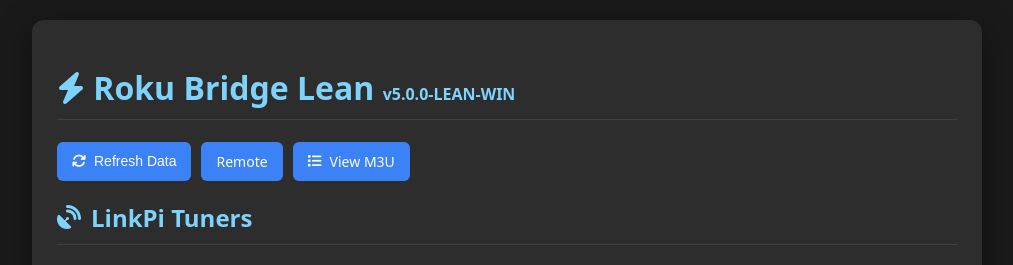
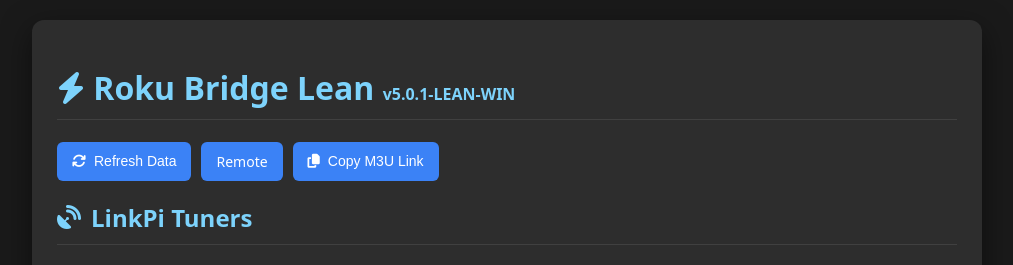
Before and after one commit to nuken/Roku-Bridge-Windows, a Flask app: page /status in a window 1280 px wide. Shown: the top 265 px of the page, without its empty margins (133-1146 px from the left). Run offline with Flask 3, Linux system fonts and the light colour scheme; data that the repository does not hold is empty.

Commit message:
Added Copy M3U Link and Version Number

```diff
--- a/app.py
+++ b/app.py
@@ -37,7 +37,7 @@
 TUNERS = []
 CHANNELS = []
 APP_PORT = 5006
-APP_VERSION = "5.0.0-LEAN-WIN"
+APP_VERSION = "5.0.1-LEAN-WIN"
 
 logging.basicConfig(level=logging.INFO, format='%(asctime)s - %(levelname)s - %(message)s')
 roku_session = requests.Session()
--- a/templates/status.html
+++ b/templates/status.html
@@ -34,7 +34,7 @@
         <div class="top-actions">
             <button class="button" onclick="loadConfig()"><i class="fa-solid fa-sync"></i> Refresh Data</button>
             <a href="/remote" class="button">Remote</a>
-            <a href="/channels.m3u" target="_blank" class="button"><i class="fa-solid fa-list"></i> View M3U</a>
+            <button id="copy-m3u-btn" class="button" onclick="copyM3uLink()"><i class="fa-solid fa-copy"></i> Copy M3U Link</button>
         </div>
 
         <h2><i class="fa-solid fa-satellite-dish"></i> LinkPi Tuners</h2>
@@ -206,6 +206,51 @@
         function deleteItem(key, idx) { if(confirm("Are you sure?")) { config[key].splice(idx, 1); render(); } }
         function closeModal(id) { document.getElementById(id).style.display = 'none'; }
         window.onload = loadConfig;
+
+		// Copy M3U Link to Clipboard (With HTTP Network Fallback)
+        async function copyM3uLink() {
+            const m3uUrl = window.location.origin + '/channels.m3u';
+
+            try {
+                // Try modern API first (works on localhost)
+                if (navigator.clipboard && window.isSecureContext) {
+                    await navigator.clipboard.writeText(m3uUrl);
+                } else {
+                    // Fallback for HTTP network IPs
+                    const textArea = document.createElement("textarea");
+                    textArea.value = m3uUrl;
+                    // Hide the text area off-screen
+                    textArea.style.position = "fixed";
+                    textArea.style.left = "-999999px";
+                    textArea.style.top = "-999999px";
+                    document.body.appendChild(textArea);
+
+                    textArea.focus();
+                    textArea.select();
+
+                    const successful = document.execCommand('copy');
+                    document.body.removeChild(textArea);
+
+                    if (!successful) throw new Error('Fallback copy command failed');
+                }
+
+                // Visual feedback: Temporarily change the button text
+                const btn = document.getElementById('copy-m3u-btn');
+                const originalHtml = btn.innerHTML;
+                btn.innerHTML = '<i class="fa-solid fa-check"></i> Copied!';
+                btn.style.backgroundColor = 'var(--success-color)';
+
+                // Revert back after 2 seconds
+                setTimeout(() => {
+                    btn.innerHTML = originalHtml;
+                    btn.style.backgroundColor = 'var(--button-color)';
+                }, 2000);
+
+            } catch (err) {
+                console.error('Failed to copy:', err);
+                alert("Failed to copy link. Your browser is strictly blocking clipboard access.");
+            }
+        }
     </script>
 </body>
 </html>
```
Also changed, not shown: 1 other file.
